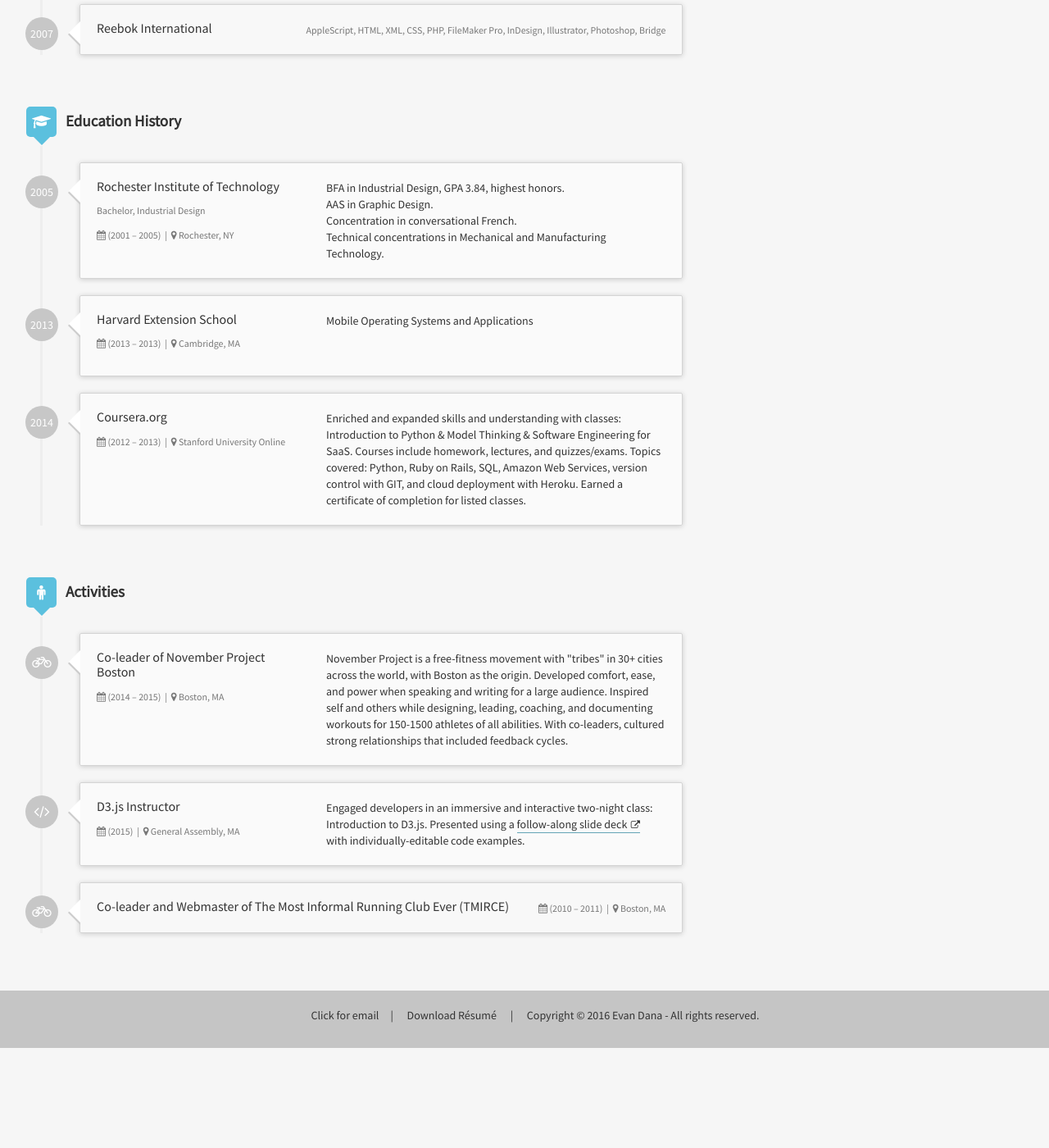
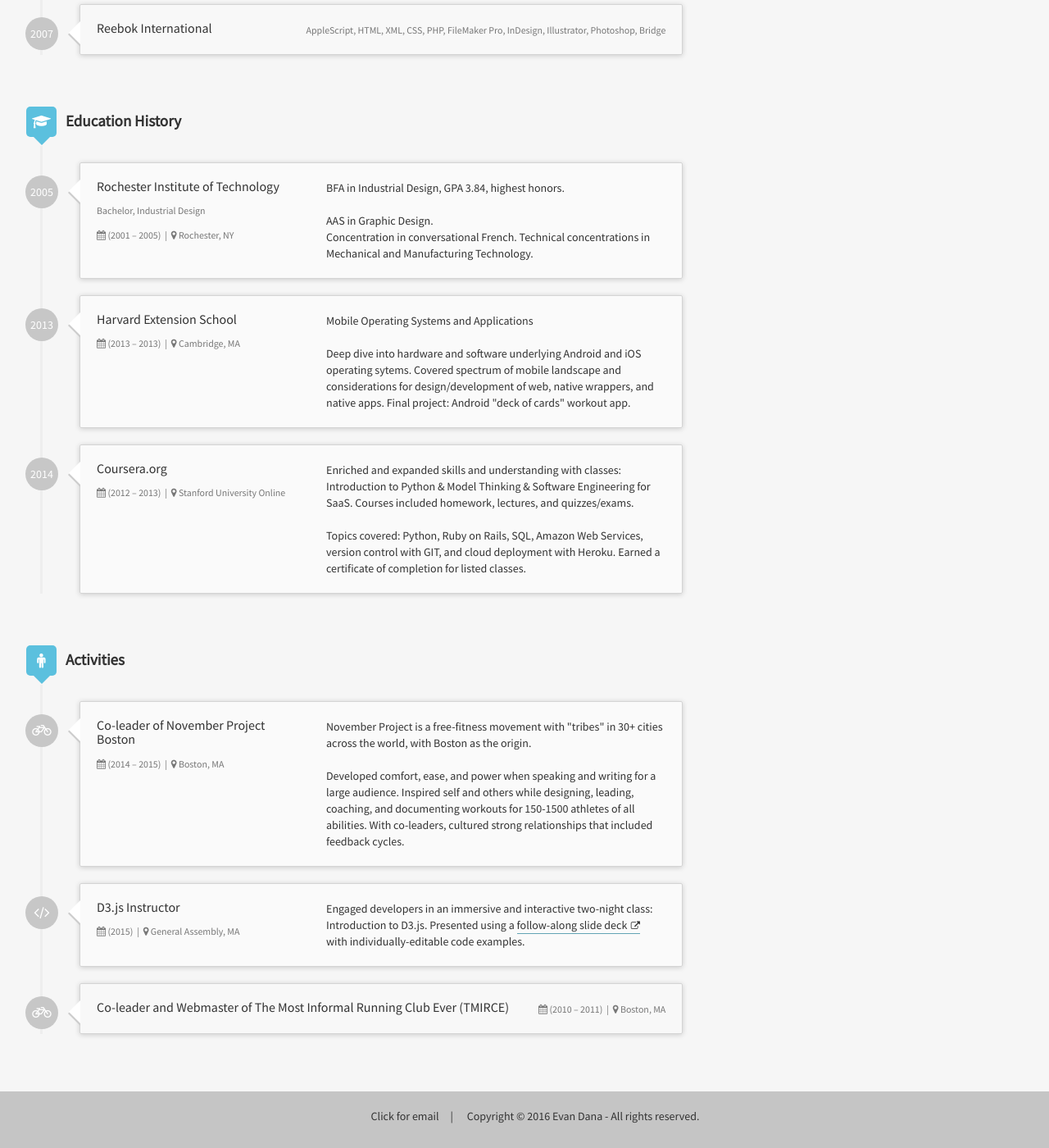
Before and after one commit to evandana/evandana.github.io, a Jekyll site: the page built from index.html, in a window 1280 px wide and 1400 px high, scrolled down 1727 px. Shown: the whole window at 82% size. Built offline with Jekyll 4.4.1, drawn with Linux system fonts in a browser that asks for light colours; nearby versions of some CDN libraries; before the commit the page ends 3005 px from its top, so only the background shows below that.

Commit message:
footer update for conditional pdf download link

```diff
--- a/_config.yml
+++ b/_config.yml
@@ -161,16 +161,19 @@
       duration: (2001 &ndash; 2005)
       description: >
         BFA in Industrial Design, GPA 3.84, highest honors.
-        <br/>
+        <br/><br/>
         AAS in Graphic Design.
         <br/>
-        Concentration in conversational French.
-        <br/>
-        Technical concentrations in Mechanical and Manufacturing Technology.
+        Concentration in conversational French. Technical concentrations in Mechanical and Manufacturing Technology.
     - extension:
       organization: Harvard Extension School
       location: Cambridge, MA
-      description: Mobile Operating Systems and Applications
+      description: >
+        Mobile Operating Systems and Applications
+        <br/><br/>
+        Deep dive into hardware and software underlying Android and iOS operating sytems.
+        Covered spectrum of mobile landscape and considerations for design/development of web, native wrappers, and native apps.
+        Final project: Android "deck of cards" workout app.
       completed: 2013
       duration: (2013 &ndash; 2013)
     - coursera:
@@ -178,7 +181,8 @@
       location: Stanford University Online
       description: >
         Enriched and expanded skills and understanding with classes: Introduction to Python & Model Thinking & Software Engineering for SaaS.
-        Courses include homework, lectures, and quizzes/exams.
+        Courses included homework, lectures, and quizzes/exams.
+        <br/></br/>
         Topics covered: Python, Ruby on Rails, SQL, Amazon Web Services, version control with GIT, and cloud deployment with Heroku.
         Earned a certificate of completion for listed classes.
       completed: 2014
@@ -193,6 +197,7 @@
       duration: (2014 &ndash; 2015)
       description: >
         November Project is a free-fitness movement with "tribes" in 30+ cities across the world, with Boston as the origin.
+        <br/></br/>
         Developed comfort, ease, and power when speaking and writing for a large audience.
         Inspired self and others while designing, leading, coaching, and documenting workouts for 150-1500 athletes of all abilities.
         With co-leaders, cultured strong relationships that included feedback cycles.
--- a/_includes/footer.html
+++ b/_includes/footer.html
@@ -4,7 +4,11 @@
             <div class="col-md-12">
                  <ul class="footer-items">
                      <li><span title="evan.dana" onclick="this.innerHTML=' ' + this.title + '@gmail.com';"> Click for email</span></li>
-                     <li><a href="#"> Download Résumé </a></li>
+                    {% if site.resumelink %}
+                        <li>
+                            <a href="{{ site.resumelink }}" class="btn btn-flat"><i class="icon-file icon-white"></i> Download Résumé </a>
+                        </li>
+                    {% endif %}
                      <li>Copyright &copy; 2016 {{ site.author.name }} - All rights reserved.</li>
                 </ul>
             </div>
```
